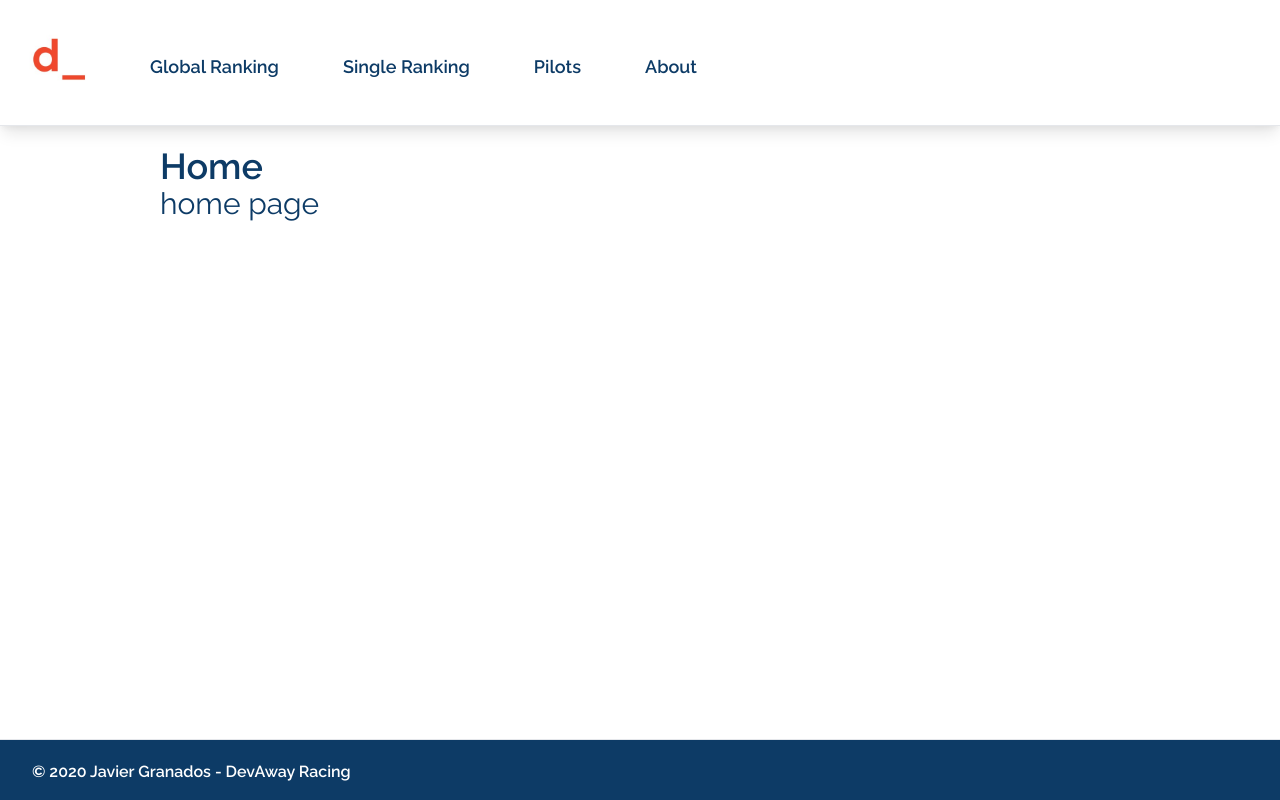
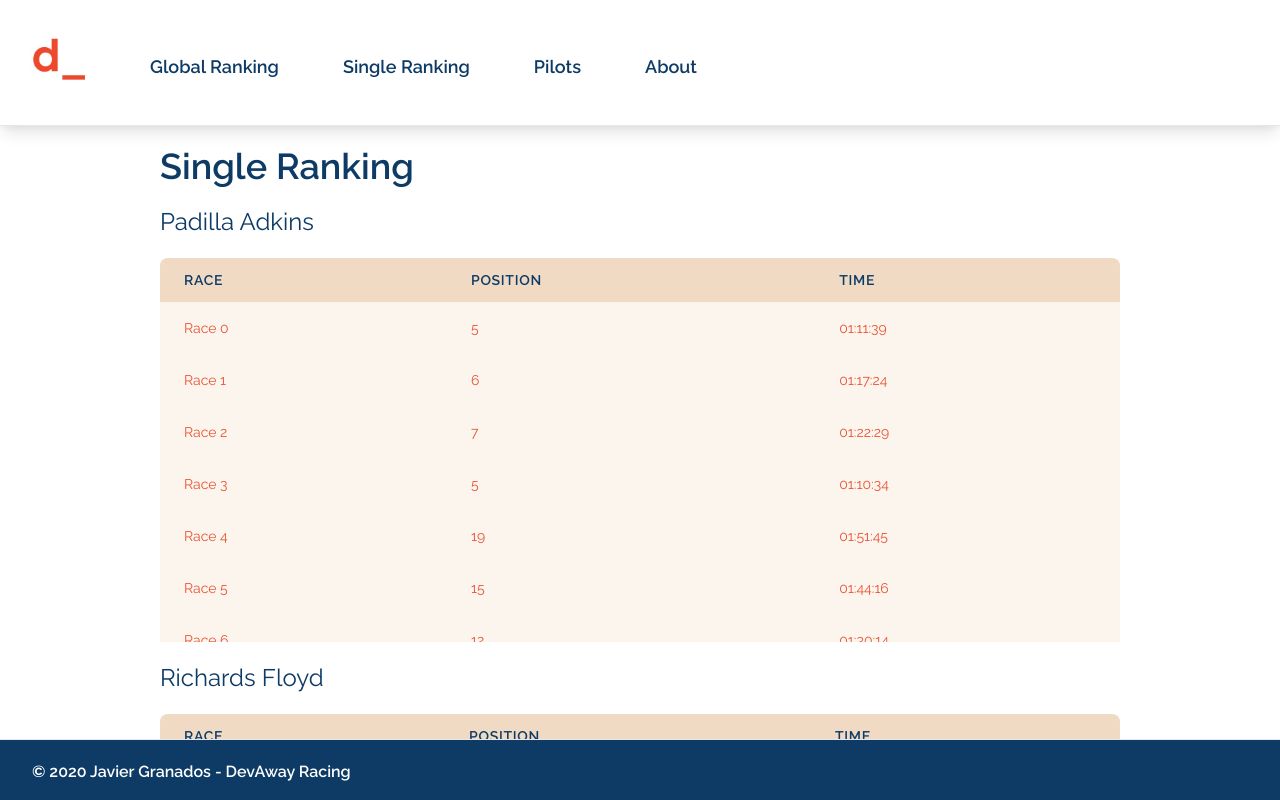
Before and after one commit to javiergranados/devaway-racing-services, a Next.js app: page / in a window 1280 px wide. Built offline with nearby package versions, Linux system fonts and the light colour scheme.

Commit message:
Implement carousel on index

```diff
--- a/components/Pilots.jsx
+++ b/components/Pilots.jsx
@@ -3,6 +3,7 @@ import { PILOTS_PROPTYPES } from '../constants'
 function Pilots({ pilots }) {
   return (
     <div className="flex flex-col">
+      <h2 className="py-5 text-2xl text-center font-regular lg:text-left">List of Pilots</h2>
       <div className="overflow-x-auto">
         <div className="inline-block min-w-full align-middle">
           <div className="overflow-hidden border-b border-gray-300 shadow sm:rounded-lg">
--- a/constants.js
+++ b/constants.js
@@ -37,4 +37,6 @@ const RACES_PROPTYPES = PropTypes.arrayOf(
   )
 )
 
-export { DATA_PROPTYPES, PILOTS_PROPTYPES, RACES_PROPTYPES }
+const CAROUSEL_MAX_LENGTH = 2
+
+export { CAROUSEL_MAX_LENGTH, DATA_PROPTYPES, PILOTS_PROPTYPES, RACES_PROPTYPES }
--- /dev/null
+++ b/hooks/useInterval.js
@@ -0,0 +1,23 @@
+import { useEffect, useRef } from 'react'
+
+const useInterval = (callback, delay) => {
+  const savedCallback = useRef()
+
+  useEffect(() => {
+    savedCallback.current = callback
+  }, [callback])
+
+  useEffect(() => {
+    const tick = () => {
+      savedCallback.current()
+    }
+
+    if (delay !== null) {
+      const id = setInterval(tick, delay)
+      return () => clearInterval(id)
+    }
+    return true
+  }, [delay])
+}
+
+export default useInterval
--- a/pages/index.js
+++ b/pages/index.js
@@ -1,18 +1,71 @@
-function IndexPage() {
+import { useCallback, useState } from 'react'
+import Global from '../components/ranking/Global'
+import Single from '../components/ranking/Single'
+import Pilots from '../components/Pilots'
+import useInterval from '../hooks/useInterval'
+import { CAROUSEL_MAX_LENGTH, DATA_PROPTYPES } from '../constants'
+import { extractValues } from '../utils/data'
+
+function IndexPage({ data }) {
+  const [count, setCount] = useState(0)
+  const { pilots, races } = extractValues(data)
+
+  useInterval(() => {
+    if (count === CAROUSEL_MAX_LENGTH) {
+      setCount(0)
+    } else {
+      setCount(count + 1)
+    }
+  }, 3000)
+
+  const renderTitle = useCallback(() => {
+    switch (count) {
+      case 0:
+        return 'Global Ranking'
+      case 1:
+        return 'Single Ranking'
+      case 2:
+        return 'Pilots'
+      default:
+        return null
+    }
+  }, [count])
+
+  const renderBody = useCallback(() => {
+    switch (count) {
+      case 0:
+        return <Global pilots={pilots} races={races} />
+      case 1:
+        return <Single pilots={pilots} races={races} />
+      case 2:
+        return <Pilots pilots={pilots} />
+
+      default:
+        return null
+    }
+  }, [count, pilots, races])
+
   return (
     <div className="text-indigoDye">
-      <h1 className="text-4xl text-center font-semi lg:text-left">Home</h1>
-      <p className="text-3xl text-center lg:text-left">home page</p>
+      <h1 className="text-4xl text-center font-semi lg:text-left">{renderTitle()}</h1>
+      {renderBody()}
     </div>
   )
 }
 
 export async function getStaticProps() {
+  const data = require('../public/drivers_karts.json')
+
   return {
     props: {
+      data,
       title: 'Home',
     },
   }
 }
 
+IndexPage.propTypes = {
+  data: DATA_PROPTYPES.isRequired,
+}
+
 export default IndexPage
--- a/pages/pilots.js
+++ b/pages/pilots.js
@@ -7,7 +7,7 @@ function PilotsPage({ data }) {
 
   return (
     <div className="text-indigoDye">
-      <h1 className="pb-10 text-4xl text-center font-semi lg:text-left">Pilots</h1>
+      <h1 className="text-4xl text-center font-semi lg:text-left">Pilots</h1>
       <Pilots pilots={pilots} />
     </div>
   )
```
